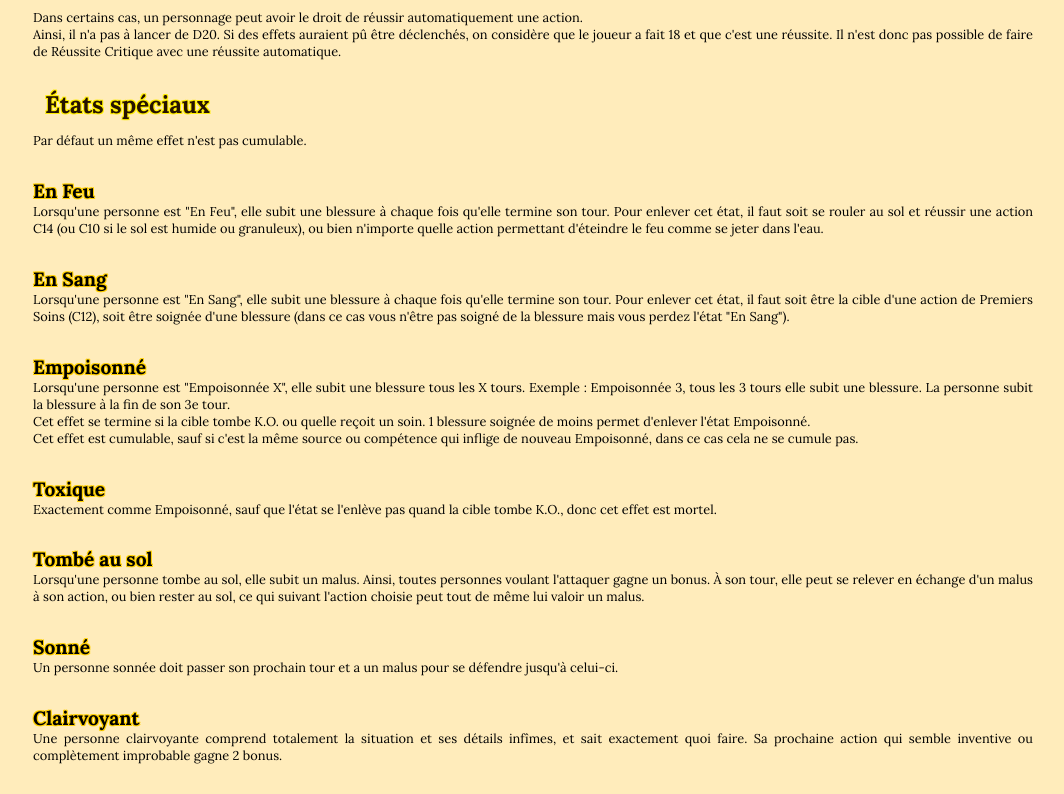
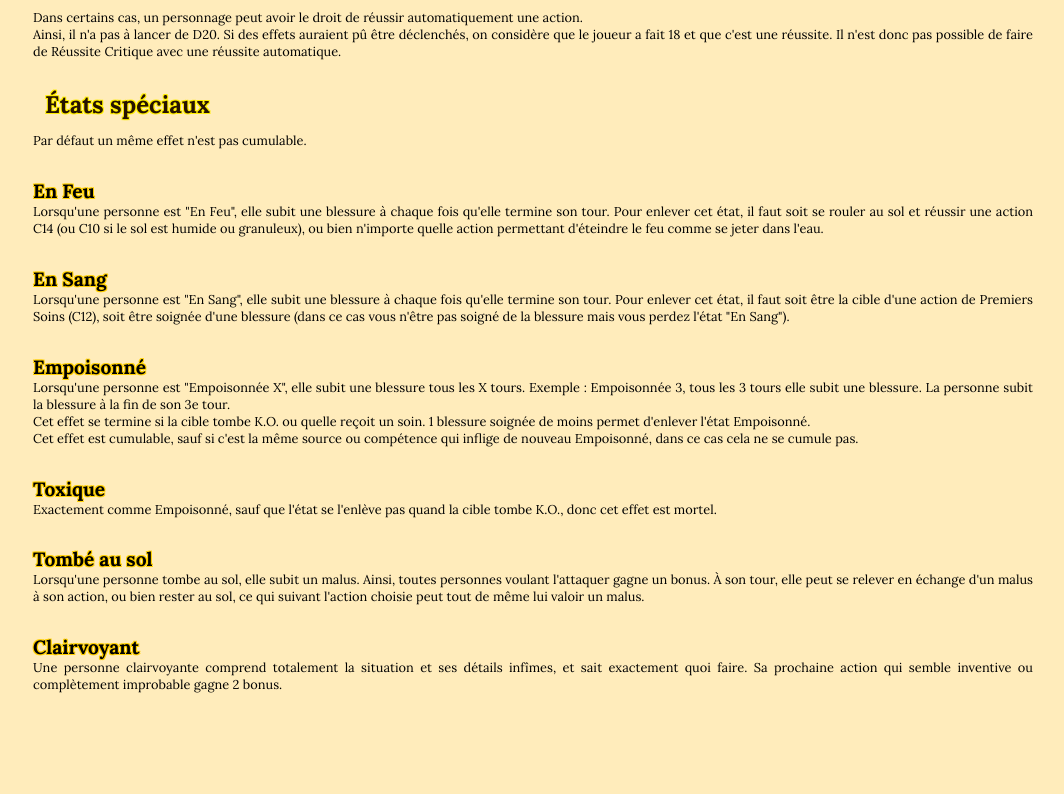
Before and after one commit to Sourdeval/Omnak, an Angular app: page /rules in a window 1280 px wide. Shown: the part 3050-3844 px from the top of the page, without its empty margins (107-1171 px from the left). After the commit the page ends 3773 px from the top, so only its background shows below. Built offline with nearby package versions, Linux system fonts and the light colour scheme.

Commit message:
[Rules] Remove "Sonné"

```diff
--- a/src/app/rules/rules.component.html
+++ b/src/app/rules/rules.component.html
@@ -239,12 +239,6 @@
     son tour, elle peut se relever en échange d'un malus à son action, ou bien rester au sol, ce qui suivant l'action
     choisie peut tout de même lui valoir un malus.</h6>
 
-<h4>Sonné</h4>
-
-<h6>
-    Un personne sonnée doit passer son prochain tour et a un malus pour se défendre jusqu'à celui-ci.
-</h6>
-
 <h4>Clairvoyant</h4>
 
 <h6>Une personne clairvoyante comprend totalement la situation et ses détails infîmes, et sait exactement quoi faire. Sa
```
